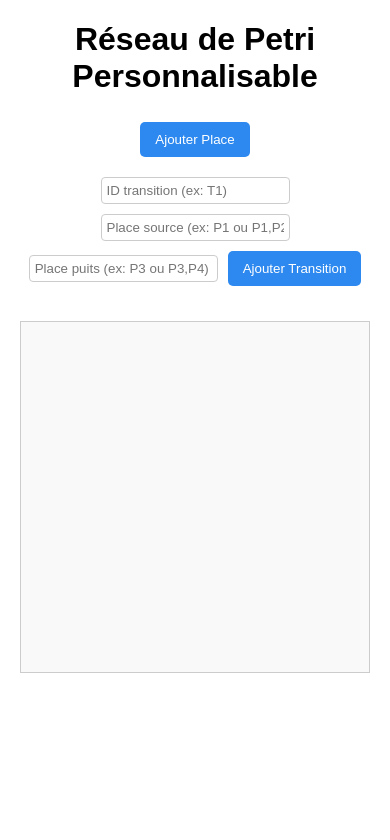
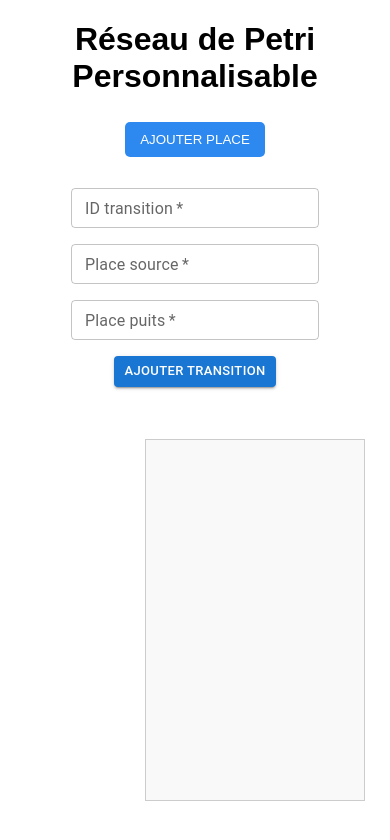
Before and after one commit to KARIJA-25/reseau-de-petri, a React (Create React App) app: page / in a window 390 px wide. Shown: the top 840 px of the page. Built offline with nearby package versions, Linux system fonts and the light colour scheme.

Commit message:
responsive design

```diff
--- a/package.json
+++ b/package.json
@@ -3,6 +3,9 @@
   "version": "0.1.0",
   "private": true,
   "dependencies": {
+    "@emotion/react": "^11.14.0",
+    "@emotion/styled": "^11.14.1",
+    "@mui/material": "^7.3.1",
     "@testing-library/dom": "^10.4.1",
     "@testing-library/jest-dom": "^6.6.4",
     "@testing-library/react": "^16.3.0",
--- a/src/App.css
+++ b/src/App.css
@@ -1,7 +1,3 @@
-.App {
-  text-align: center;
-}
-
 .App-logo {
   height: 40vmin;
   pointer-events: none;
@@ -74,6 +70,10 @@ input {
 
 .place-buttons {
   margin-bottom: 15px;
+  float: left;
+  width: 30%;
+  max-height: 400px;
+  overflow: auto;
 }
 
 .test-css {
--- a/src/App.js
+++ b/src/App.js
@@ -1,5 +1,6 @@
 import React, { useState, useEffect } from "react";
 import "./App.css";
+import { Button, Stack, TextField } from "@mui/material";
 
 const PLACE_RADIUS = 30;
 
@@ -201,13 +202,27 @@ function App() {
       onMouseUp={handleMouseUp}
     >
       <h1>Réseau de Petri Personnalisable</h1>
-
+      <Stack direction={"column"} gap={4}>
+        <Stack
+          direction={{ xs: "column", sm: "row" }}
+          gap={2}
+          display={"flex"}
+          alignItems="center"
+          paddingLeft={{ xs: 0, sm: 20 }}
+          paddingRight={{ xs: 0, sm: 20 }}
+        >
           <div className="controls">
-        <button onClick={addPlace}>Ajouter Place</button>
+            <button onClick={addPlace}>AJOUTER PLACE</button>
           </div>
-
-      <form onSubmit={addTransition} style={{ marginBottom: "10px" }}>
-        <input
+          <form onSubmit={addTransition}>
+            <Stack
+              direction={{ xs: "column", sm: "row" }}
+              gap={2}
+              alignItems="center"
+              justifyContent="center"
+            >
+              <TextField
+                label="ID transition"
                 type="text"
                 placeholder="ID transition (ex: T1)"
                 value={formTransition.id}
@@ -215,30 +230,40 @@ function App() {
                   setFormTransition({ ...formTransition, id: e.target.value })
                 }
                 required
+                size="small"
               />
-        <input
+              <TextField
+                label="Place source"
                 type="text"
                 placeholder="Place source (ex: P1 ou P1,P2)"
                 value={formTransition.from}
                 onChange={(e) =>
-            setFormTransition({ ...formTransition, from: e.target.value })
+                  setFormTransition({
+                    ...formTransition,
+                    from: e.target.value,
+                  })
                 }
                 required
+                size="small"
               />
-        <input
-          // label="Place puits"
+              <TextField
+                label="Place puits"
                 value={formTransition.to}
                 type="text"
                 placeholder="Place puits (ex: P3 ou P3,P4)"
-          // value={formTransition.to}
+                size="small"
                 onChange={(e) =>
                   setFormTransition({ ...formTransition, to: e.target.value })
                 }
                 required
               />
-        <button type="submit">Ajouter Transition</button>
+              <Button type="submit" variant="contained" size="small">
+                Ajouter Transition
+              </Button>
+            </Stack>
           </form>
-      <div className="test-css">
+        </Stack>
+        <Stack direction={"row"} gap={1} width={"100%"}>
           <div className="place-buttons">
             {places.map((p) => (
               <div key={p.id} style={{ margin: "5px" }}>
@@ -249,11 +274,10 @@ function App() {
               </div>
             ))}
           </div>
-
           <svg
-          width="900"
-          height="350"
-          style={{ border: "1px solid #ccc", margin: "20px" }}
+            width="56%"
+            height="360"
+            style={{ border: "1px solid #ccc", margin: "20px", float: "right" }}
           >
             <defs>
               <marker
@@ -326,7 +350,8 @@ function App() {
               <circle key={t.id} cx={t.x} cy={t.y} r="8" fill="red" />
             ))}
           </svg>
-      </div>
+        </Stack>
+      </Stack>
 
       <div className="buttons">
         {transitions.map((t) => (
```
Also changed, not shown: 1 other file (tests, documents, lock files or other folders). Lines whose indentation alone changed are shown as unchanged.
